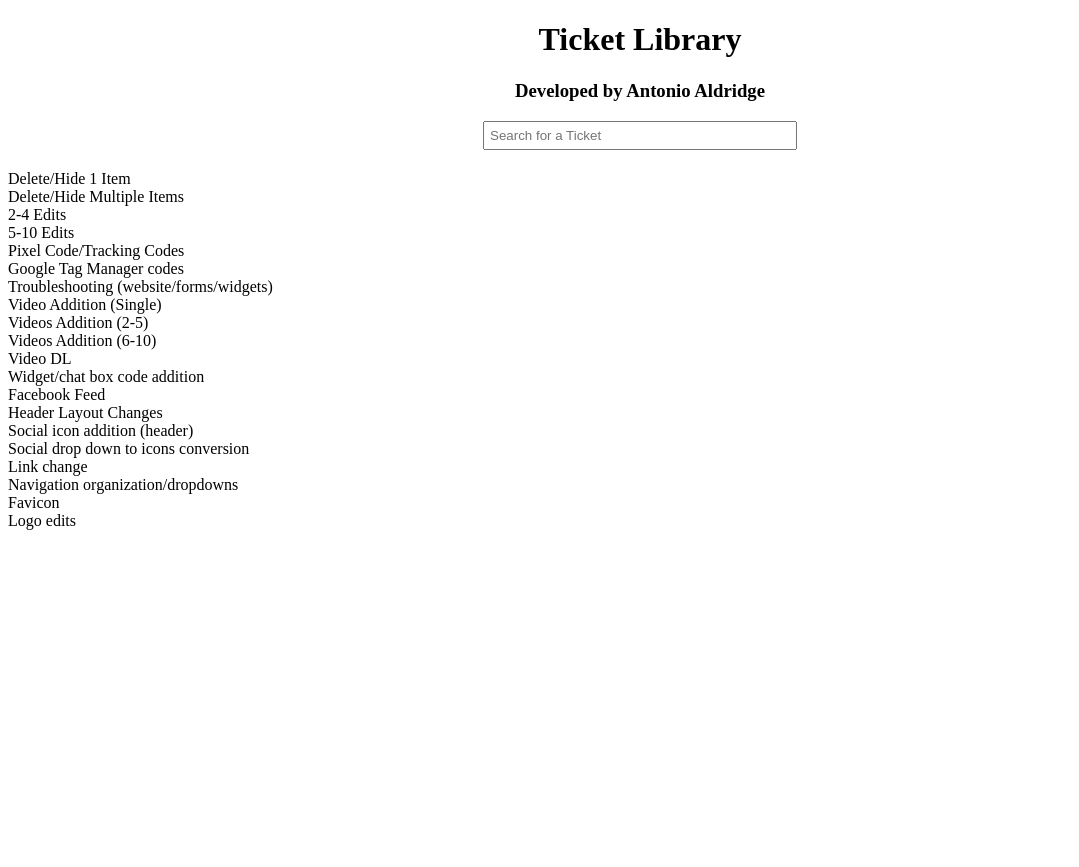
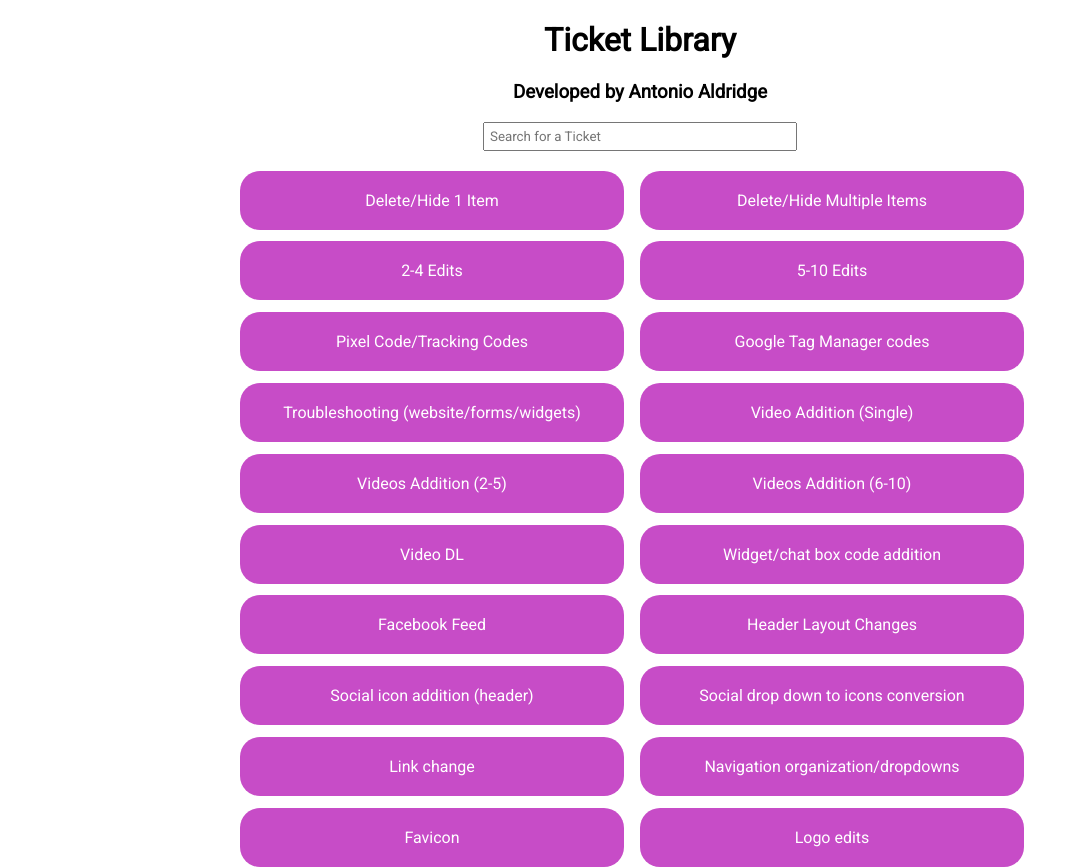
Before and after one commit to AldridgeDev/Ticket-Library-Current, a React (Create React App) app in the folder ticket-library-updated/: page / in a window 1280 px wide. Shown: the whole page, without its empty margins (0-1079 px from the left). Before the commit the page ends 800 px from the top, so only its background shows below. Built offline with nearby package versions, Linux system fonts and the light colour scheme; the HTML template or start-up script is replaced by a standard one.

Commit message:
Added styles to ticket results

```diff
--- a/ticket-library-updated/src/App.css
+++ b/ticket-library-updated/src/App.css
@@ -1,38 +1,5 @@
-.App {
-  text-align: center;
+@import url('https://fonts.googleapis.com/css2?family=Roboto&display=swap');
+
+* {
+  font-family: 'Roboto', sans-serif;
 }
-
-.App-logo {
-  height: 40vmin;
-  pointer-events: none;
-}
-
-@media (prefers-reduced-motion: no-preference) {
-  .App-logo {
-    animation: App-logo-spin infinite 20s linear;
-  }
-}
-
-.App-header {
-  background-color: #282c34;
-  min-height: 100vh;
-  display: flex;
-  flex-direction: column;
-  align-items: center;
-  justify-content: center;
-  font-size: calc(10px + 2vmin);
-  color: white;
-}
-
-.App-link {
-  color: #61dafb;
-}
-
-@keyframes App-logo-spin {
-  from {
-    transform: rotate(0deg);
-  }
-  to {
-    transform: rotate(360deg);
-  }
-}
--- a/ticket-library-updated/src/components/TicketResultRow.js
+++ b/ticket-library-updated/src/components/TicketResultRow.js
@@ -1,5 +1,6 @@
 import React, { Component } from 'react';
 import PropTypes from 'prop-types';
+import "../styles/TicketResultRow.css";
 
 export default class TicketResultRow extends Component {
     static propTypes = {
@@ -7,7 +8,6 @@ export default class TicketResultRow extends Component {
     };
 
     render() {
-        // come back later to add clipboard
         return (
             <div className='component-ticket-result-row'>
                 <span className='ticketName'>{this.props.ticketName}</span>
--- a/ticket-library-updated/src/components/TicketResults.js
+++ b/ticket-library-updated/src/components/TicketResults.js
@@ -1,6 +1,7 @@
 import React, { Component } from 'react';
 import PropTypes from "prop-types";
 import TicketResultRow from "./TicketResultRow";
+import '../styles/TicketResults.css';
 
 export default class TicketResults extends Component {
     static propTypes = {
--- /dev/null
+++ b/ticket-library-updated/src/styles/TicketResultRow.css
@@ -0,0 +1,6 @@
+.component-ticket-result-row {
+    background-color: rgb(199, 76, 199);
+    color: #fff;
+    border-radius: 20px;
+    padding: 20px;
+}
--- /dev/null
+++ b/ticket-library-updated/src/styles/TicketResults.css
@@ -0,0 +1,15 @@
+.component-emoji-results {
+    display: grid;
+    grid-template-columns: repeat(2, 48%);
+    grid-gap: 2%;
+    text-align: center;
+    max-width: 800px;
+    width: 100%;
+    margin: 0 auto;
+}
+
+@media (max-width: 768px) {
+    .component-emoji-results  {
+        grid-template-columns: repeat(1, 98%);
+    }
+}
```
